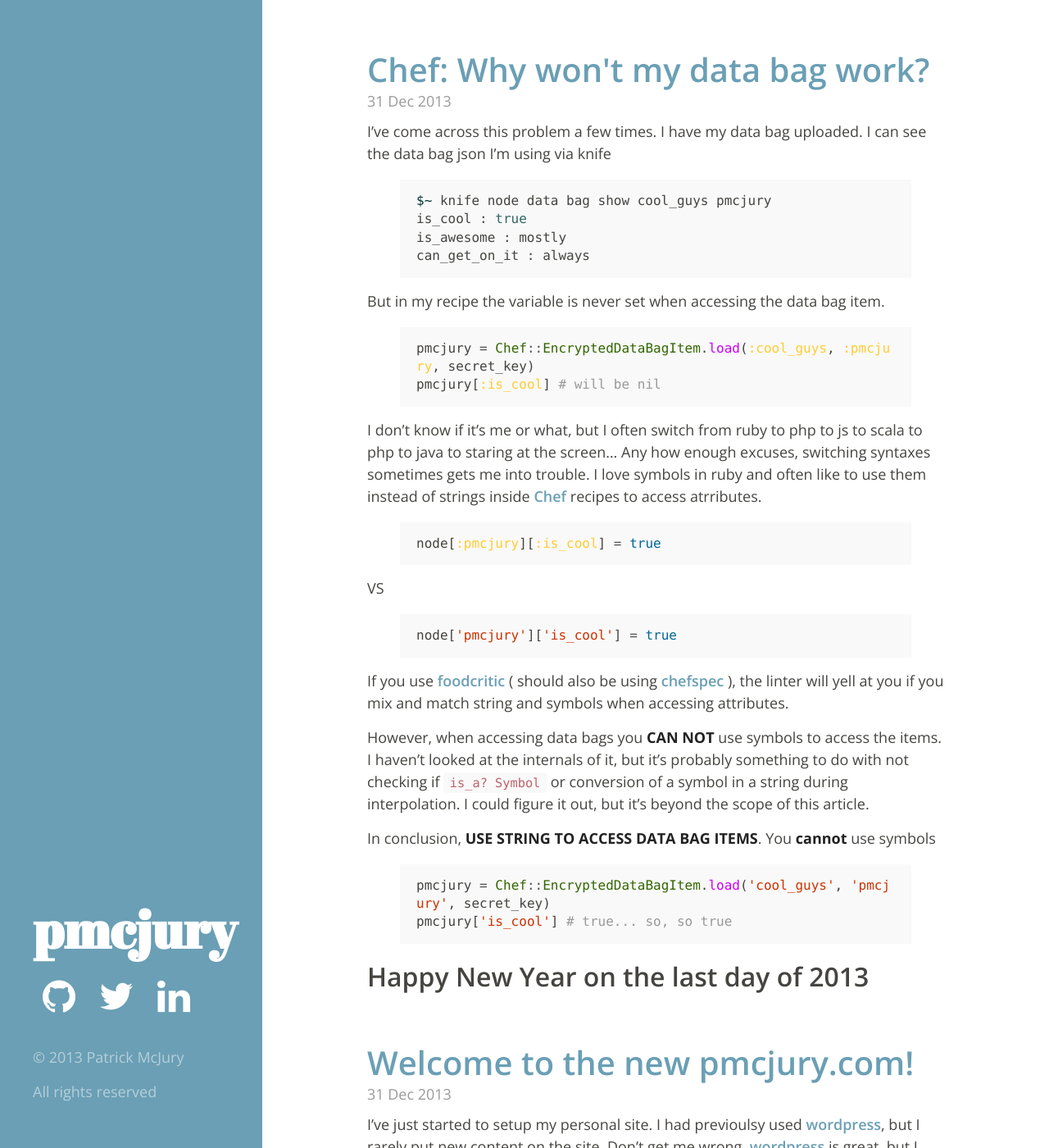
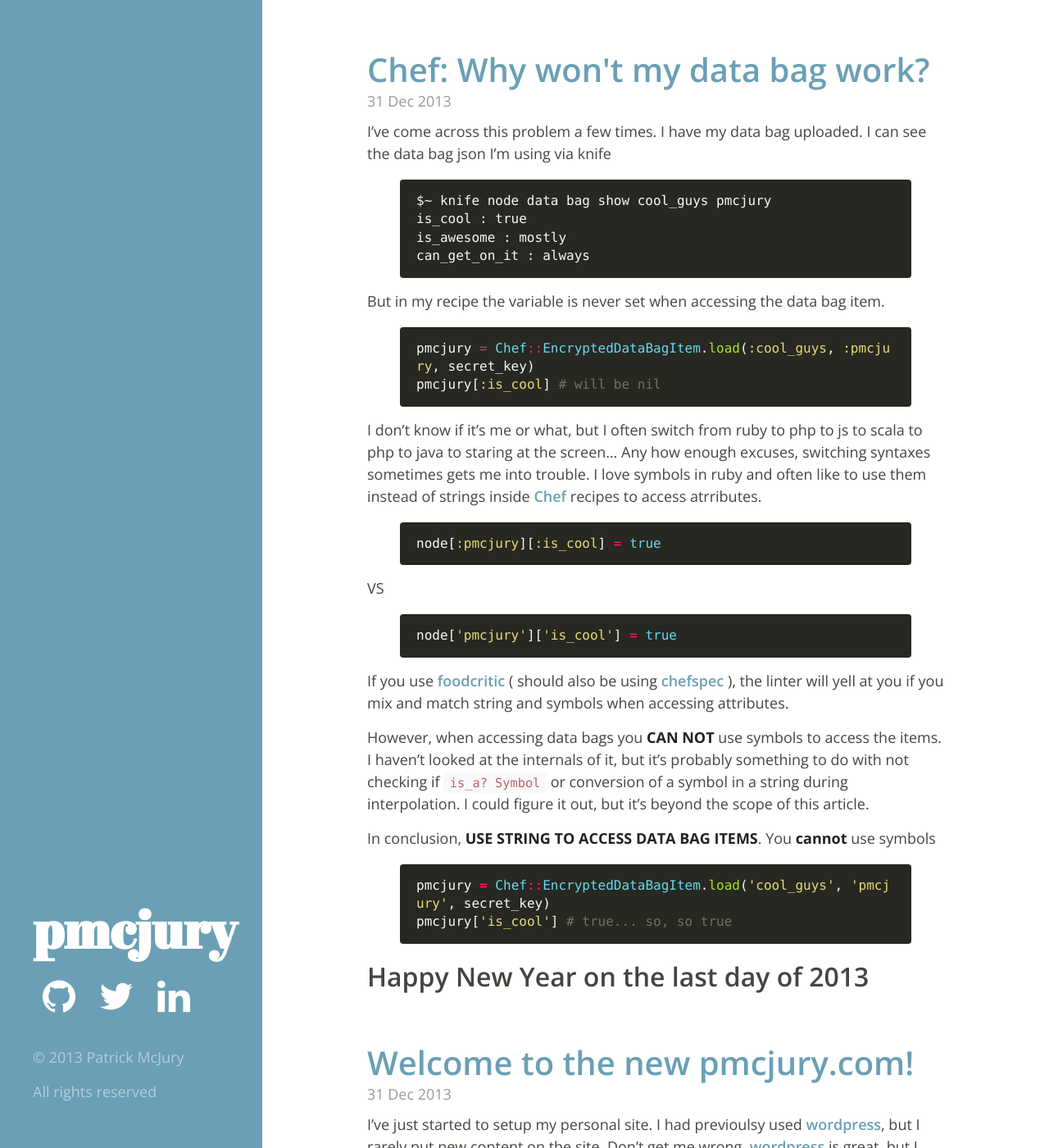
Before and after one commit to pmcjury/pmcjury.github.io, a Jekyll site: the page built from index.html, in a window 1280 px wide and 1400 px high. Shown: the whole window at 82% size. Built offline with Jekyll 4.4.1, drawn with Linux system fonts in a browser that asks for light colours; Markdown is read by kramdown in place of the engine named in the settings; the list of posts is cut into pages by our own code.

Commit message:
added different syntax highlighter

```diff
--- a/public/css/syntax.css
+++ b/public/css/syntax.css
@@ -64,3 +64,66 @@
 .css .o,
 .css .o + .nt,
 .css .nt + .nt { color: #999; }
+
+
+.highlight .hll { background-color: #49483e }
+.highlight  { background: #272822; color: #f8f8f2 }
+.highlight pre { background: transparent; color: #f8f8f2 }
+.highlight .c { color: #75715e } /* Comment */
+.highlight .err { color: #960050; background-color: #1e0010 } /* Error */
+.highlight .k { color: #66d9ef } /* Keyword */
+.highlight .l { color: #ae81ff } /* Literal */
+.highlight .n { color: #f8f8f2 } /* Name */
+.highlight .o { color: #f92672 } /* Operator */
+.highlight .p { color: #f8f8f2 } /* Punctuation */
+.highlight .cm { color: #75715e } /* Comment.Multiline */
+.highlight .cp { color: #75715e } /* Comment.Preproc */
+.highlight .c1 { color: #75715e } /* Comment.Single */
+.highlight .cs { color: #75715e } /* Comment.Special */
+.highlight .ge { font-style: italic } /* Generic.Emph */
+.highlight .gs { font-weight: bold } /* Generic.Strong */
+.highlight .kc { color: #66d9ef } /* Keyword.Constant */
+.highlight .kd { color: #66d9ef } /* Keyword.Declaration */
+.highlight .kn { color: #f92672 } /* Keyword.Namespace */
+.highlight .kp { color: #66d9ef } /* Keyword.Pseudo */
+.highlight .kr { color: #66d9ef } /* Keyword.Reserved */
+.highlight .kt { color: #66d9ef } /* Keyword.Type */
+.highlight .ld { color: #e6db74 } /* Literal.Date */
+.highlight .m { color: #ae81ff } /* Literal.Number */
+.highlight .s { color: #e6db74 } /* Literal.String */
+.highlight .na { color: #a6e22e } /* Name.Attribute */
+.highlight .nb { color: #f8f8f2 } /* Name.Builtin */
+.highlight .nc { color: #a6e22e } /* Name.Class */
+.highlight .no { color: #66d9ef } /* Name.Constant */
+.highlight .nd { color: #a6e22e } /* Name.Decorator */
+.highlight .ni { color: #f8f8f2 } /* Name.Entity */
+.highlight .ne { color: #a6e22e } /* Name.Exception */
+.highlight .nf { color: #a6e22e } /* Name.Function */
+.highlight .nl { color: #f8f8f2 } /* Name.Label */
+.highlight .nn { color: #f8f8f2 } /* Name.Namespace */
+.highlight .nx { color: #a6e22e } /* Name.Other */
+.highlight .py { color: #f8f8f2 } /* Name.Property */
+.highlight .nt { color: #f92672 } /* Name.Tag */
+.highlight .nv { color: #f8f8f2 } /* Name.Variable */
+.highlight .ow { color: #f92672 } /* Operator.Word */
+.highlight .w { color: #f8f8f2 } /* Text.Whitespace */
+.highlight .mf { color: #ae81ff } /* Literal.Number.Float */
+.highlight .mh { color: #ae81ff } /* Literal.Number.Hex */
+.highlight .mi { color: #ae81ff } /* Literal.Number.Integer */
+.highlight .mo { color: #ae81ff } /* Literal.Number.Oct */
+.highlight .sb { color: #e6db74 } /* Literal.String.Backtick */
+.highlight .sc { color: #e6db74 } /* Literal.String.Char */
+.highlight .sd { color: #e6db74 } /* Literal.String.Doc */
+.highlight .s2 { color: #e6db74 } /* Literal.String.Double */
+.highlight .se { color: #ae81ff } /* Literal.String.Escape */
+.highlight .sh { color: #e6db74 } /* Literal.String.Heredoc */
+.highlight .si { color: #e6db74 } /* Literal.String.Interpol */
+.highlight .sx { color: #e6db74 } /* Literal.String.Other */
+.highlight .sr { color: #e6db74 } /* Literal.String.Regex */
+.highlight .s1 { color: #e6db74 } /* Literal.String.Single */
+.highlight .ss { color: #e6db74 } /* Literal.String.Symbol */
+.highlight .bp { color: #f8f8f2 } /* Name.Builtin.Pseudo */
+.highlight .vc { color: #f8f8f2 } /* Name.Variable.Class */
+.highlight .vg { color: #f8f8f2 } /* Name.Variable.Global */
+.highlight .vi { color: #f8f8f2 } /* Name.Variable.Instance */
+.highlight .il { color: #ae81ff } /* Literal.Number.Integer.Long */
```
